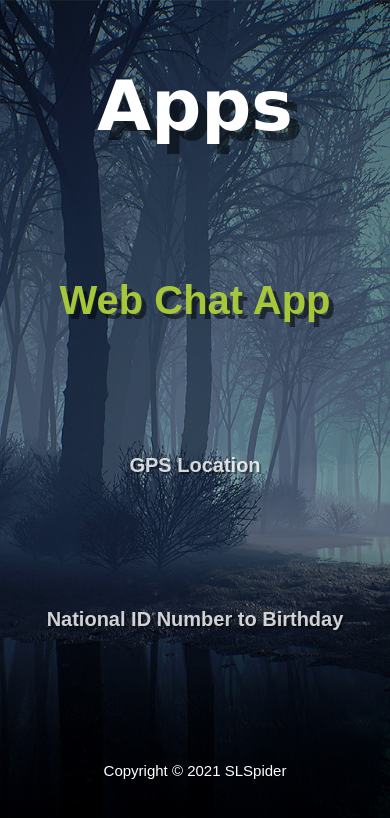
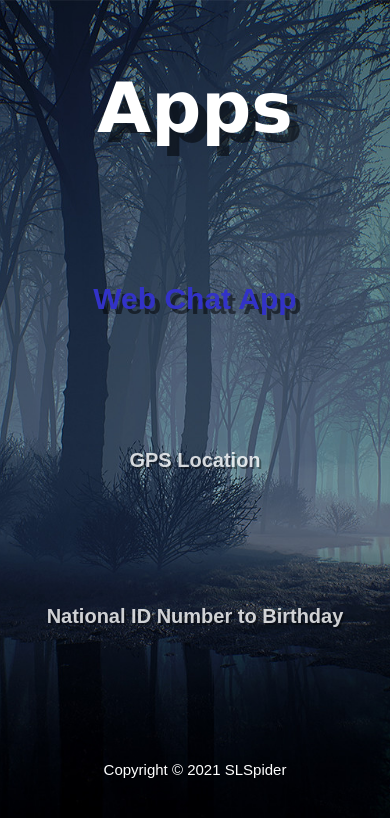
Before and after one commit to kavinda-ravishan/slspider, a plain HTML site: page apps.html in a window 390 px wide. In both pictures the pointer is over the link "Web Chat App". Drawn offline with Linux system fonts and the light colour scheme; a web font is replaced by a local one.

Commit message:
app css updated

```diff
--- a/css/apps.css
+++ b/css/apps.css
@@ -18,7 +18,7 @@ main {
   align-items: center;
 }
 #chatApp a:hover {
-  color: rgb(165, 199, 57);
+  color: rgb(50, 50, 200);
   text-shadow: 5px 5px rgba(0, 0, 0, 0.5);
   font-size: 40px;
   opacity: 100%;
@@ -55,6 +55,10 @@ main {
 }
 
 @media (max-width: 800px) {
+  #chatApp a:hover {
+    font-size: 30px;
+  }
+
   #androidApp1 a:hover {
     font-size: 30px;
   }
```
